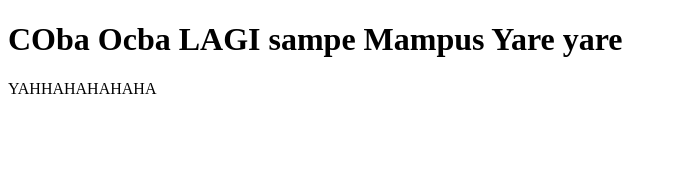
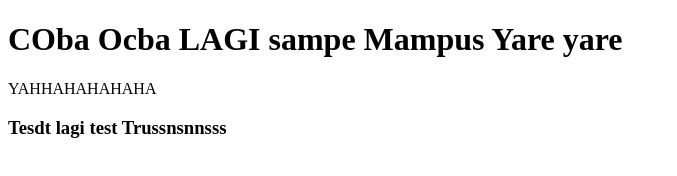
Before and after one commit to ZezeBasmallah/ZezeGitTest-4, a plain HTML site: page index.html in a window 1280 px wide. Shown: the whole page, without its empty margins (0-677 px from the left). Drawn offline with Linux system fonts and the light colour scheme.

Commit message:
YARE yare

```diff
--- a/index.html
+++ b/index.html
@@ -10,6 +10,7 @@
 <body>
     <h1>COba Ocba LAGI sampe Mampus Yare yare</h1>
     <p>YAHHAHAHAHAHA</p>
+    <h3>Tesdt lagi test Trussnsnnsss</h3>
 </body>
 
 </html>
```
